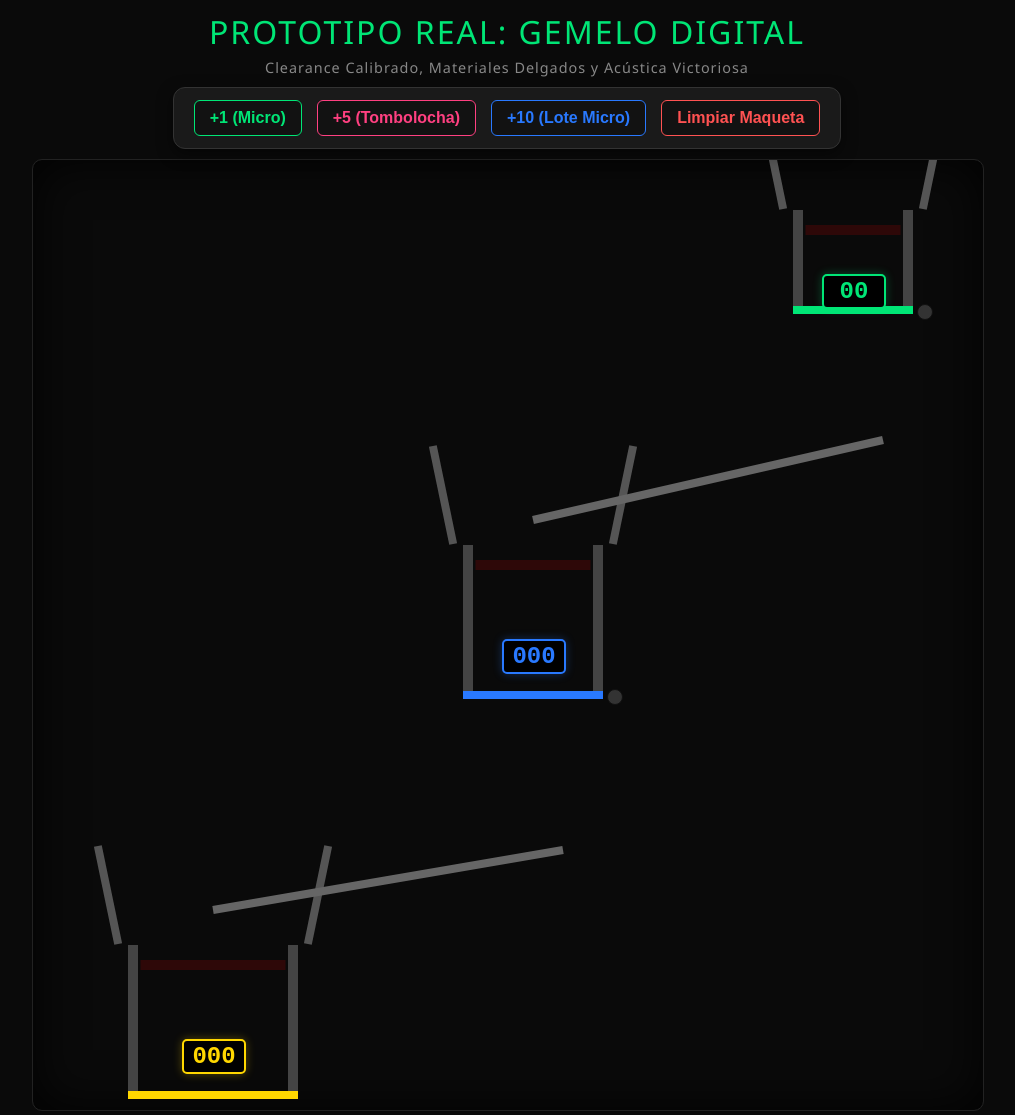
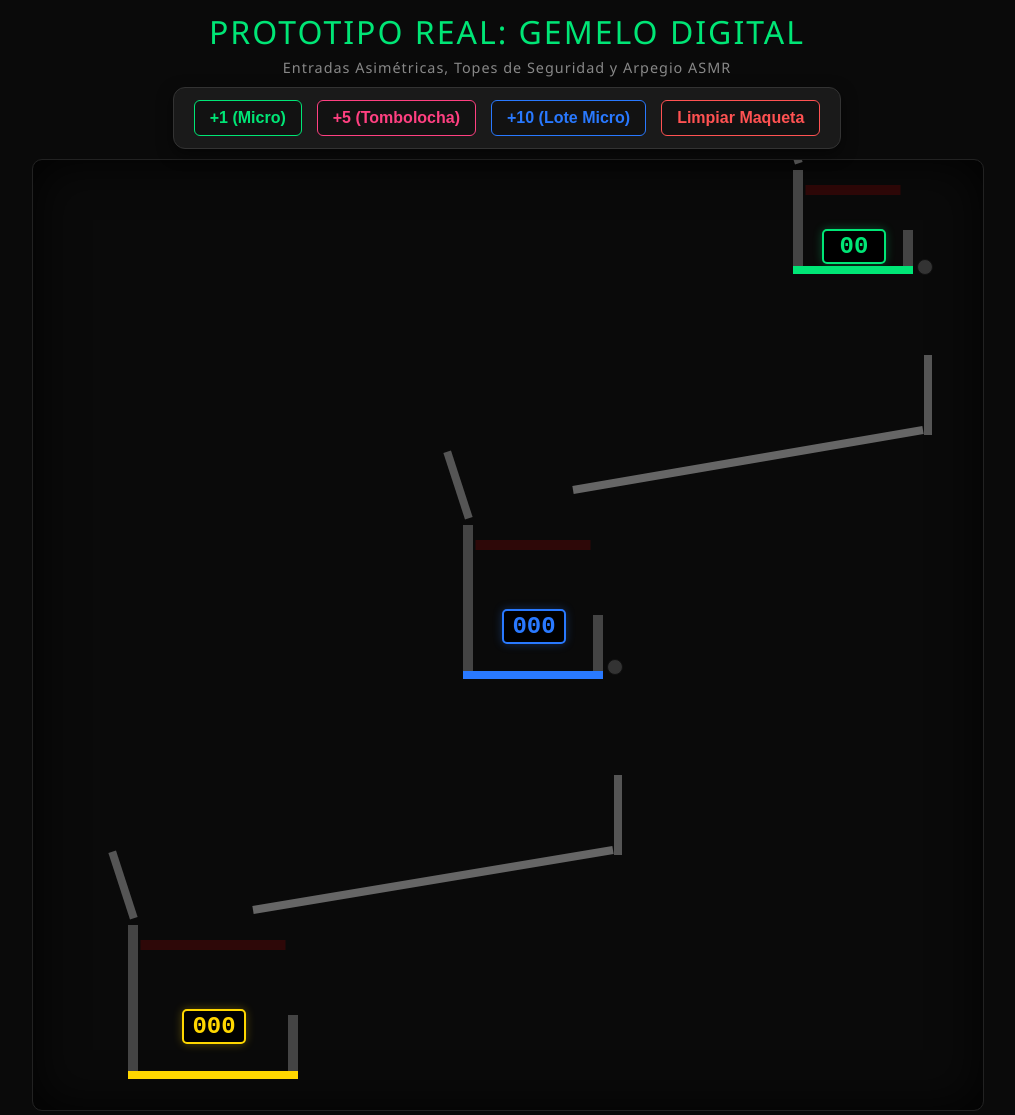
Before and after one commit to RenatoMRobles/Robles_Soroban_Cinematico, a Flask app: page / in a window 1280 px wide. Shown: the whole page, without its empty margins (133-1148 px from the left). Run offline with Flask 3, Linux system fonts and the light colour scheme.

Commit message:
Fase 18: Arquitectura asimetrica y Arpegio ASMR

```diff
--- a/templates/index.html
+++ b/templates/index.html
@@ -27,7 +27,6 @@
         .btn-d { color: #2979FF; border-color: #2979FF; } .btn-d:hover { background-color: #2979FF; color: #121212; }
         .btn-reset { color: #FF5252; border-color: #FF5252; } .btn-reset:hover { background-color: #FF5252; color: #121212; }
 
-        /* Lienzo más alto (950px) para dar espacio a las rampas y compuertas */
         #escenario-wrapper { position: relative; width: 950px; height: 950px; }
         #canvas-container {
             width: 100%; height: 100%; border: 1px solid #222;
@@ -40,25 +39,24 @@
             font-family: 'Courier New', Courier, monospace; font-size: 1.5em; font-weight: bold;
             text-align: center; width: 60px; padding: 2px 0; z-index: 10;
         }
-        /* Posiciones recalibradas para la nueva topografía */
-        #led-U { left: 790px; top: 115px; color: #00E676; border-color: #00E676; box-shadow: 0 0 10px rgba(0,230,118,0.3);}
-        #led-D { left: 470px; top: 480px; color: #2979FF; border-color: #2979FF; box-shadow: 0 0 10px rgba(41,121,255,0.3);}
-        #led-C { left: 150px; top: 880px; color: #FFD700; border-color: #FFD700; box-shadow: 0 0 10px rgba(255,215,0,0.3);}
+        #led-U { left: 790px; top: 70px; color: #00E676; border-color: #00E676; box-shadow: 0 0 10px rgba(0,230,118,0.3);}
+        #led-D { left: 470px; top: 450px; color: #2979FF; border-color: #2979FF; box-shadow: 0 0 10px rgba(41,121,255,0.3);}
+        #led-C { left: 150px; top: 850px; color: #FFD700; border-color: #FFD700; box-shadow: 0 0 10px rgba(255,215,0,0.3);}
 
         /* Indicadores de Servomotor */
         .servo-status {
             position: absolute; width: 14px; height: 14px; border-radius: 50%;
             background: #333; border: 1px solid #111; z-index: 10; transition: background 0.2s;
         }
-        .servo-activo { background: #00E676; box-shadow: 0 0 20px #00E676; } /* Color de éxito */
+        .servo-activo { background: #00E676; box-shadow: 0 0 20px #00E676; }
 
-        #servo-U { left: 885px; top: 145px; }
-        #servo-D { left: 575px; top: 530px; }
+        #servo-U { left: 885px; top: 100px; }
+        #servo-D { left: 575px; top: 500px; }
     </style>
 </head>
 <body>
     <h1>PROTOTIPO REAL: GEMELO DIGITAL</h1>
-    <p class="sub">Clearance Calibrado, Materiales Delgados y Acústica Victoriosa</p>
+    <p class="sub">Entradas Asimétricas, Topes de Seguridad y Arpegio ASMR</p>
 
     <div class="panel-control">
         <button class="btn-u" onclick="inyectarCanica(1)">+1 (Micro)</button>
@@ -79,7 +77,7 @@
     </div>
 
     <script>
-        // --- 🎶 SINTETIZADOR DE AUDIO ASMR ---
+        // --- 🎶 SINTETIZADOR DE AUDIO ASMR (Ondas Senoidales Relajantes) ---
         let audioCtx;
         function reproducirSonido(tipo) {
             if (!audioCtx) audioCtx = new (window.AudioContext || window.webkitAudioContext)();
@@ -89,30 +87,33 @@
             let ahora = audioCtx.currentTime;
 
             if (tipo === 'drop') {
-                osc.type = 'sine'; osc.frequency.setValueAtTime(1600, ahora);
-                gainNode.gain.setValueAtTime(0.03, ahora); gainNode.gain.exponentialRampToValueAtTime(0.001, ahora + 0.15);
+                // Gota de cristal
+                osc.type = 'sine'; osc.frequency.setValueAtTime(1800, ahora);
+                gainNode.gain.setValueAtTime(0.04, ahora); gainNode.gain.exponentialRampToValueAtTime(0.001, ahora + 0.15);
                 osc.start(ahora); osc.stop(ahora + 0.15);
             } else if (tipo === 'drop5') {
+                // Marimba profunda de cristal
                 osc.type = 'sine'; osc.frequency.setValueAtTime(700, ahora);
-                gainNode.gain.setValueAtTime(0.06, ahora); gainNode.gain.exponentialRampToValueAtTime(0.001, ahora + 0.2);
-                osc.start(ahora); osc.stop(ahora + 0.2);
+                gainNode.gain.setValueAtTime(0.08, ahora); gainNode.gain.exponentialRampToValueAtTime(0.001, ahora + 0.25);
+                osc.start(ahora); osc.stop(ahora + 0.25);
             } else if (tipo === 'victoria') {
-                // 🎶 ARPEGIO ASMR DE VICTORIA (Do Mayor)
-                let frecuencias = [523.25, 659.25, 783.99, 1046.50]; // Notas: Do, Mi, Sol, Do agudo
+                // 🎶 ARPEGIO ASMR DE VICTORIA (Do Mayor 7)
+                let frecuencias = [523.25, 659.25, 783.99, 987.77, 1046.50]; // Do, Mi, Sol, Si, Do
                 frecuencias.forEach((freq, index) => {
                     let oscV = audioCtx.createOscillator(); let gnV = audioCtx.createGain();
                     oscV.connect(gnV); gnV.connect(audioCtx.destination);
                     oscV.type = 'sine'; oscV.frequency.value = freq;
 
-                    let tiempo = ahora + (index * 0.08); // Se tocan en cascada rápida
+                    let tiempo = ahora + (index * 0.12); // Cascada lenta y relajante
                     gnV.gain.setValueAtTime(0, tiempo);
-                    gnV.gain.linearRampToValueAtTime(0.06, tiempo + 0.02);
-                    gnV.gain.exponentialRampToValueAtTime(0.001, tiempo + 0.4);
+                    gnV.gain.linearRampToValueAtTime(0.08, tiempo + 0.05); // Suave ataque
+                    gnV.gain.exponentialRampToValueAtTime(0.001, tiempo + 1.5); // Resonancia larga
 
-                    oscV.start(tiempo); oscV.stop(tiempo + 0.4);
+                    oscV.start(tiempo); oscV.stop(tiempo + 1.5);
                 });
             } else if (tipo === 'beep') {
-                osc.type = 'sine'; osc.frequency.setValueAtTime(2200, ahora);
+                // Campanilla del láser suave
+                osc.type = 'sine'; osc.frequency.setValueAtTime(2400, ahora);
                 gainNode.gain.setValueAtTime(0.02, ahora); gainNode.gain.exponentialRampToValueAtTime(0.001, ahora + 0.05);
                 osc.start(ahora); osc.stop(ahora + 0.05);
             }
@@ -128,37 +129,44 @@
 
         const render = Render.create({
             element: document.getElementById('canvas-container'), engine: engine,
-            options: { width: 950, height: 950, wireframes: false, background: 'transparent' } // Lienzo ampliado
+            options: { width: 950, height: 950, wireframes: false, background: 'transparent' }
         });
 
-        // --- 📐 FUNCIONES GEOMÉTRICAS DELGADAS ---
-        // Paredes adelgazadas a 10px para diseño sutil
+        // --- 📐 FUNCIONES GEOMÉTRICAS OPTIMIZADAS ---
         const opPared = { isStatic: true, render: { fillStyle: '#444' } };
         let modulos = {};
 
+        // Rampa con TOPE DE SEGURIDAD
         function crearRampa(x1, y1, x2, y2) {
             let cx = (x1 + x2) / 2; let cy = (y1 + y2) / 2;
             let longitud = Math.sqrt(Math.pow(x2 - x1, 2) + Math.pow(y2 - y1, 2));
             let angulo = Math.atan2(y2 - y1, x2 - x1);
-            // Rampas delgadas de 8px (antes 15px)
-            Composite.add(engine.world, Bodies.rectangle(cx, cy, longitud, 8, {
-                isStatic: true, angle: angulo, render: { fillStyle: '#666' }
-            }));
+            let rampa = Bodies.rectangle(cx, cy, longitud, 8, { isStatic: true, angle: angulo, render: { fillStyle: '#666' } });
+
+            // 🛡️ Tope de seguridad en el inicio para evitar que caigan a la derecha
+            let tope = Bodies.rectangle(x1 + 5, y1 - 35, 8, 80, { isStatic: true, render: { fillStyle: '#555' } });
+
+            Composite.add(engine.world, [rampa, tope]);
         }
 
         function crearContenedor(id, x, y, width, height, limit, colorBase) {
+            // Pared Izquierda (Normal)
             const paredIzq = Bodies.rectangle(x - width/2, y, 10, height, opPared);
-            const paredDer = Bodies.rectangle(x + width/2, y, 10, height, opPared);
 
-            // 🛡️ EMBIDOS AMPLIADOS: Ángulo de Math.PI/2.3 (casi vertical) y garganta más ancha
-            const guiaIzq = Bodies.rectangle(x - width/2 - 25, y - height/2 - 50, 100, 8, { isStatic: true, angle: Math.PI/2.3, render: { fillStyle: '#555' } });
-            const guiaDer = Bodies.rectangle(x + width/2 + 25, y - height/2 - 50, 100, 8, { isStatic: true, angle: -Math.PI/2.3, render: { fillStyle: '#555' } });
+            // 🛡️ ARQUITECTURA ASIMÉTRICA: La pared derecha es solo el 40% inferior.
+            // Esto deja la parte superior completamente libre para que entre la rampa sin chocar.
+            const alturaDer = height * 0.4;
+            const paredDer = Bodies.rectangle(x + width/2, y + (height - alturaDer)/2, 10, alturaDer, opPared);
+
+            // Guía Izquierda (actúa como tablero de básquetbol para atrapar las canicas rápidas)
+            const guiaIzq = Bodies.rectangle(x - width/2 - 10, y - height/2 - 40, 70, 8, { isStatic: true, angle: Math.PI/2.5, render: { fillStyle: '#555' } });
+            // Se eliminó por completo la guía derecha.
 
             const sensorLaser = Bodies.rectangle(x, y - height/2 + 20, width - 15, 10, {
                 isStatic: true, isSensor: true, label: 'sensor_' + id, render: { fillStyle: 'rgba(255, 0, 0, 0.15)' }
             });
 
-            // 🛡️ ESCOTILLA DELGADA (8px) Y SELLADA
+            // Escotilla estática
             const escotilla = Bodies.rectangle(x, y + height/2, width + 10, 8, { isStatic: true, render: { fillStyle: colorBase } });
 
             const bisagra = Constraint.create({
@@ -166,20 +174,20 @@
                 stiffness: 1, length: 0, render: { visible: false }
             });
 
-            Composite.add(engine.world, [paredIzq, paredDer, guiaIzq, guiaDer, sensorLaser, escotilla, bisagra]);
+            Composite.add(engine.world, [paredIzq, paredDer, guiaIzq, sensorLaser, escotilla, bisagra]);
             modulos[id] = { id, escotilla, limite: limit, conteoActual: 0, abierta: false, origX: x, origY: y + height/2 };
         }
 
-        // 📐 TOPOGRAFÍA PERFECTA (Clearance garantizado para que las puertas no choquen con las rampas)
-        crearContenedor('U', 820, 100, 110, 100, 10, '#00E676'); // Ancho 110. Base en Y=150. Puerta cae hasta Y=260.
-        crearContenedor('D', 500, 460, 130, 150, 100, '#2979FF'); // Base en Y=535. Puerta cae hasta Y=665.
-        crearContenedor('C', 180, 860, 160, 150, 9999, '#FFD700');
+        // 📐 TOPOGRAFÍA PERFECTA (Distancias recalibradas para garantizar Clearance)
+        crearContenedor('U', 820, 60, 110, 100, 10, '#00E676'); // Base en Y=110
+        crearContenedor('D', 500, 440, 130, 150, 100, '#2979FF'); // Base en Y=515
+        crearContenedor('C', 180, 840, 160, 150, 9999, '#FFD700'); // Base en Y=915
 
-        // 🚀 RAMPAS VECTORIALES (El inicio está por debajo del rango de la puerta abierta)
-        // Inicia en Y=280 (libre de la puerta U que llega a 260) -> Termina en Y=360 (justo en el embudo D)
-        crearRampa(850, 280, 500, 360);
-        // Inicia en Y=690 (libre de la puerta D que llega a 665) -> Termina en Y=750 (justo en el embudo C)
-        crearRampa(530, 690, 180, 750);
+        // 🚀 RAMPAS CON TOPES (El inicio está por debajo de las puertas extendidas)
+        // Rampa U -> D. Inicia segura en 890, cae justo en 540 (adentro del contenedor abierto D)
+        crearRampa(890, 270, 540, 330);
+        // Rampa D -> C. Inicia segura en 580, cae justo en 220 (adentro del contenedor abierto C)
+        crearRampa(580, 690, 220, 750);
 
         // --- LÓGICA DE INYECCIÓN ---
         let canicas = [];
@@ -187,8 +195,7 @@
         function inyectarCanica(valor) {
             reproducirSonido(valor === 5 ? 'drop5' : 'drop');
             let color = valor === 5 ? '#FF4081' : '#00E676';
-            // 🛡️ TOMBOLOCHA MÁS ÁGIL: Radio 9. Cabe sobradamente en la garganta nueva.
-            let radio = valor === 5 ? 9 : 6;
+            let radio = valor === 5 ? 9 : 6; // Tombolocha fina, fluye sin atorarse
             let masa = valor === 5 ? 5 : 1;
 
             let nuevaCanica = Bodies.circle(820 + (Math.random() * 10 - 5), -20, radio, {
@@ -228,7 +235,7 @@
             if (mod.abierta) return;
             mod.abierta = true;
 
-            reproducirSonido('victoria'); // 🎶 El arpegio de celebración suena aquí
+            reproducirSonido('victoria');
 
             let luzStatus = document.getElementById('servo-' + id);
             if(luzStatus) luzStatus.classList.add('servo-activo');
@@ -249,7 +256,7 @@
             }, 3000);
         }
 
-        // --- SENSORES LÁSER INTELIGENTES ---
+        // --- SENSORES LÁSER ---
         Events.on(engine, 'collisionStart', function(event) {
             event.pairs.forEach(pair => {
                 let bodyA = pair.bodyA; let bodyB = pair.bodyB;
```
